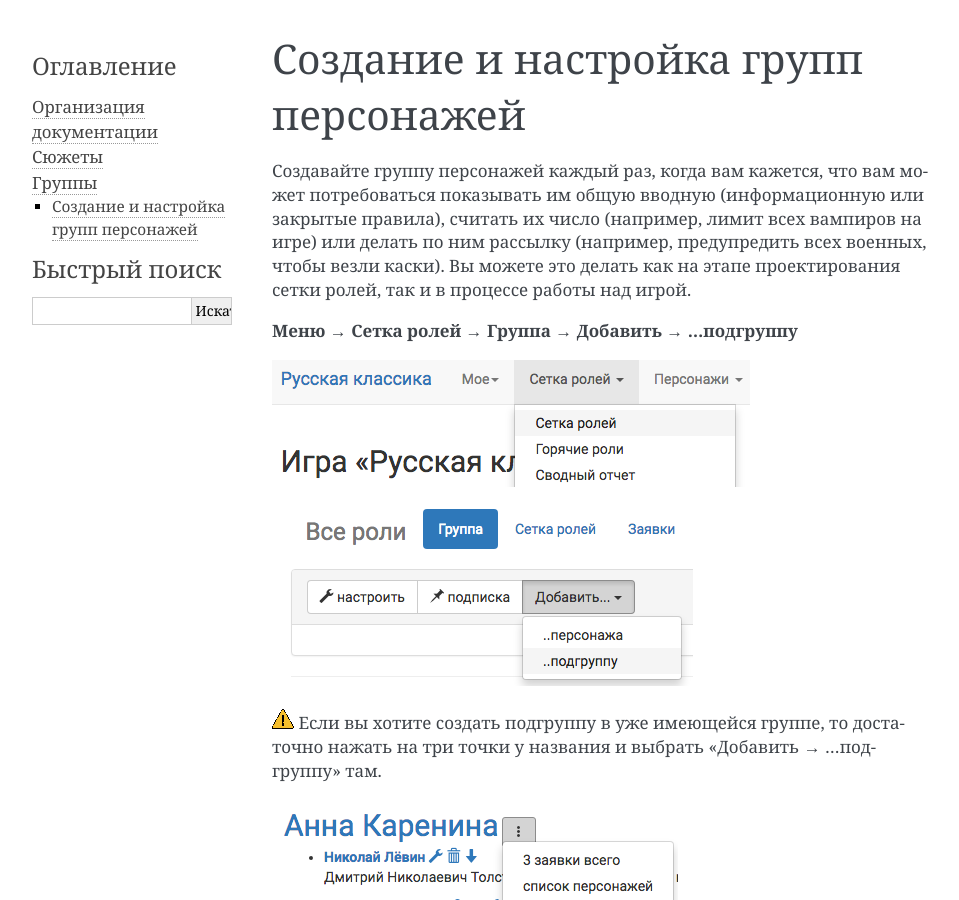
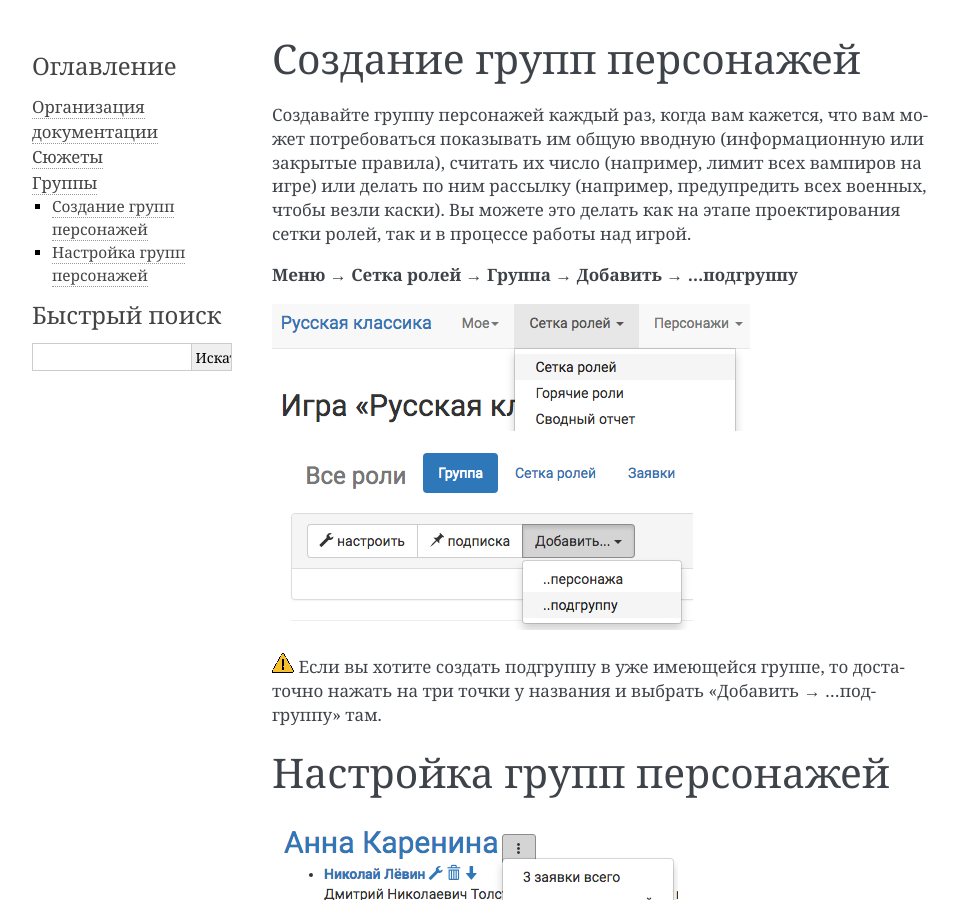
Before and after one commit to joinrpg/joinrpg-docs, a Sphinx documentation site: the page built from docs/groups/creating-group.md, in a window 1280 px wide and 900 px high. Shown: the whole window, without its empty margins (148-1107 px from the left). Built offline with Sphinx 7.4.7, drawn with Linux system fonts in a browser that asks for light colours; some of the changed lines change nothing that is shown.

Commit message:
Update creating-group.md

```diff
--- a/docs/groups/creating-group.md
+++ b/docs/groups/creating-group.md
@@ -1,4 +1,4 @@
-## Создание и настройка групп персонажей
+## Создание групп персонажей
 
 Создавайте группу персонажей каждый раз, когда вам кажется, что вам может потребоваться показывать им общую вводную (информационную или закрытые правила), считать их число (например, лимит всех вампиров на игре) или делать по ним рассылку (например, предупредить всех военных, чтобы везли каски).
 Вы можете это делать как на этапе проектирования сетки ролей, так и в процессе работы над игрой.
@@ -10,6 +10,8 @@
 ![Создание и настройка групп персонажей](group-menu-create.png)
 
 ![Создание и настройка групп персонажей](attention.png) Если вы хотите создать подгруппу в уже имеющейся группе, то достаточно нажать на три точки у названия и выбрать «Добавить → ...подгруппу» там.
+
+## Настройка групп персонажей
 
 ![Создание и настройка групп персонажей](group-create-group.png)
 
```
